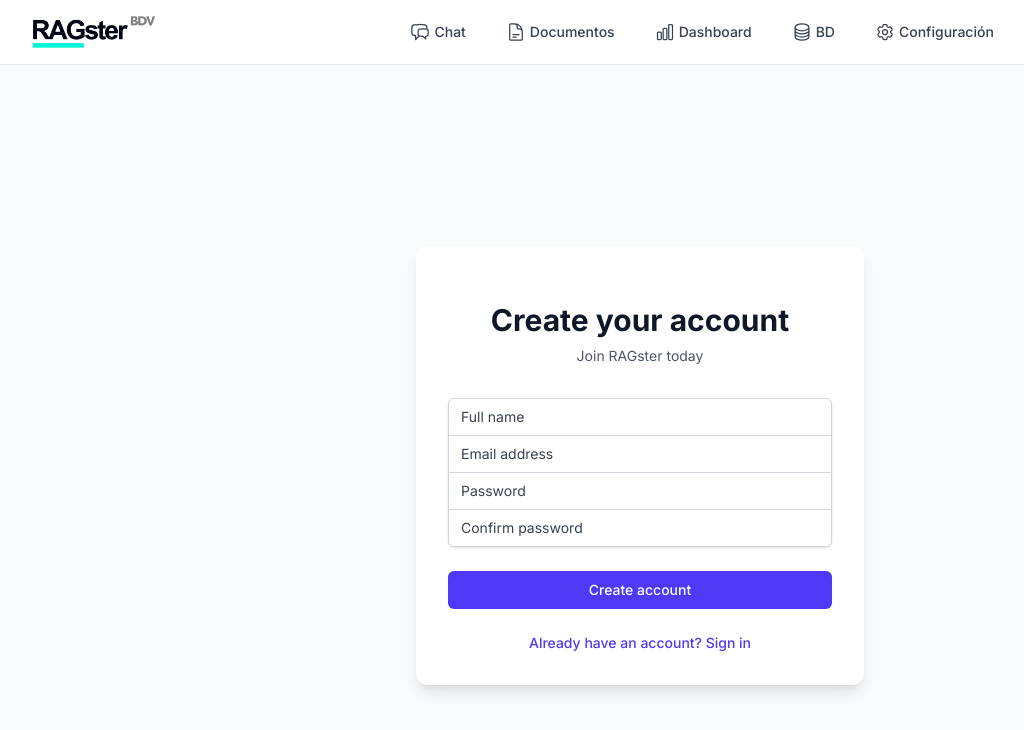
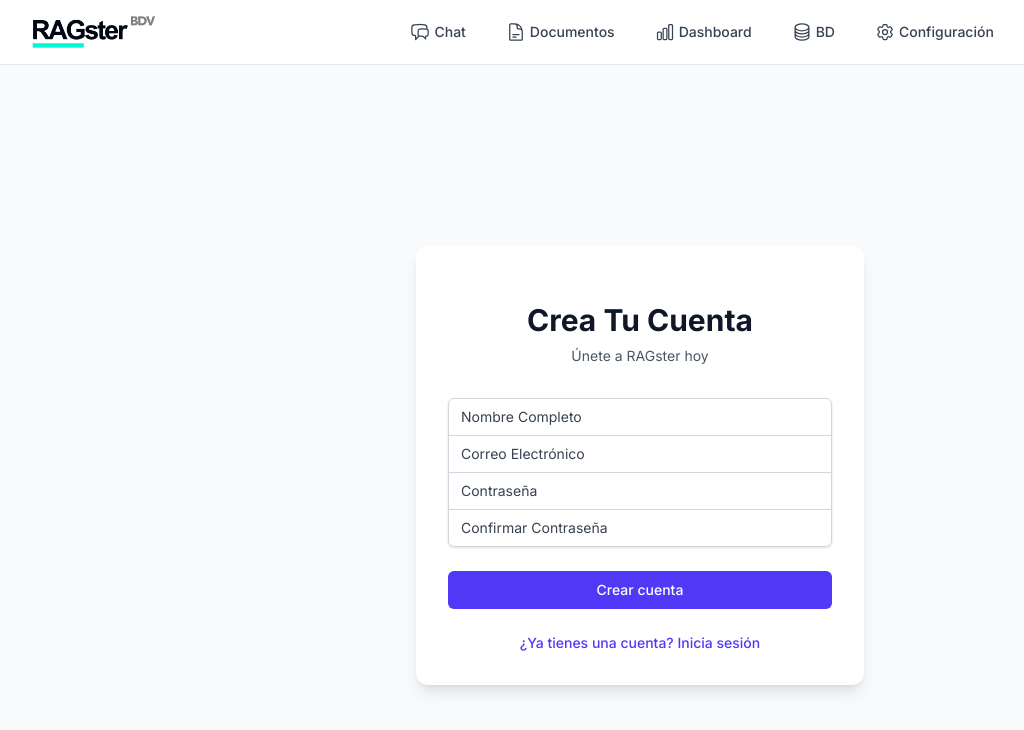
Before and after one commit to saptiva-ai/ragster, a Next.js app: page /auth/signup in a window 1280 px wide. Shown: the top 730 px of the page, without its empty margins (0-1024 px from the left). Built offline with nearby package versions, Linux system fonts and the light colour scheme; no server answers.

Commit message:
Changes in auth pages

```diff
--- a/package.json
+++ b/package.json
@@ -28,7 +28,6 @@
     "dotenv": "^16.5.0",
     "exceljs": "^4.4.0",
     "formidable": "^3.5.2",
-    "fs": "^0.0.1-security",
     "fs-extra": "^11.3.0",
     "jszip": "^3.10.1",
     "langchain": "^0.3.30",
--- a/src/app/auth/signin/page.tsx
+++ b/src/app/auth/signin/page.tsx
@@ -2,8 +2,11 @@
 
 import {signIn} from "next-auth/react";
 import {useState} from "react";
+import Link from "next/link";
+import {useRouter} from "next/navigation";
 
 export default function SignIn() {
+  const router = useRouter();
   const [error, setError] = useState<string | null>(null);
   const [isLoading, setIsLoading] = useState(false);
 
@@ -20,16 +23,17 @@ export default function SignIn() {
       const result = await signIn("credentials", {
         email,
         password,
-        redirect: true,
-        callbackUrl: "/",
+        redirect: false
       });
 
       if (result?.error) {
         setError(result.error);
+      } else {
+          router.push("/");
       }
     } catch (error) {
       console.error("Error during sign in:", error);
-      setError("An error occurred during sign in");
+      setError("Se produjo un error durante el inicio de sesión");
     } finally {
       setIsLoading(false);
     }
@@ -43,7 +47,7 @@ export default function SignIn() {
             Bienvenido a RAGster
           </h2>
           <p className="mt-2 text-sm text-gray-600">
-            Inicie sesión para continuar
+            Inicia sesión para continuar
           </p>
         </div>
         <form className="mt-8 space-y-6" onSubmit={handleSubmit}>
@@ -58,7 +62,7 @@ export default function SignIn() {
           <div className="rounded-md shadow-sm -space-y-px">
             <div>
               <label htmlFor="email" className="sr-only">
-                Email address
+                Correo Electrónico
               </label>
               <input
                 id="email"
@@ -67,12 +71,12 @@ export default function SignIn() {
                 autoComplete="email"
                 required
                 className="appearance-none rounded-none relative block w-full px-3 py-2 border border-gray-300 placeholder-gray-500 text-gray-900 rounded-t-md focus:outline-none focus:ring-indigo-500 focus:border-indigo-500 focus:z-10 sm:text-sm"
-                placeholder="Email address"
+                placeholder="Correo Electrónico"
               />
             </div>
             <div>
               <label htmlFor="password" className="sr-only">
-                Password
+                Contraseña
               </label>
               <input
                 id="password"
@@ -81,7 +85,7 @@ export default function SignIn() {
                 autoComplete="current-password"
                 required
                 className="appearance-none rounded-none relative block w-full px-3 py-2 border border-gray-300 placeholder-gray-500 text-gray-900 rounded-b-md focus:outline-none focus:ring-indigo-500 focus:border-indigo-500 focus:z-10 sm:text-sm"
-                placeholder="Password"
+                placeholder="Contraseña"
               />
             </div>
           </div>
@@ -92,8 +96,17 @@ export default function SignIn() {
               disabled={isLoading}
               className="group relative w-full flex justify-center py-2 px-4 border border-transparent text-sm font-medium rounded-md text-white bg-indigo-600 hover:bg-indigo-700 focus:outline-none focus:ring-2 focus:ring-offset-2 focus:ring-indigo-500 disabled:opacity-50 disabled:cursor-not-allowed"
             >
-              {isLoading ? "Signing in..." : "Sign in"}
+              {isLoading ? "Iniciando sesión..." : "Iniciar sesión"}
             </button>
+          </div>
+
+          <div className="text-sm text-center">
+            <Link
+              href="/auth/signup"
+              className="font-medium text-indigo-600 hover:text-indigo-500"
+            >
+              No tienes una cuenta? Crea una
+            </Link>
           </div>
         </form>
       </div>
--- a/src/app/auth/signup/page.tsx
+++ b/src/app/auth/signup/page.tsx
@@ -21,7 +21,7 @@ export default function SignUp() {
     const confirmPassword = formData.get('confirmPassword') as string;
 
     if (password !== confirmPassword) {
-      setError("Passwords don't match");
+      setError("Las contraseñas no coinciden");
       setIsLoading(false);
       return;
     }
@@ -42,13 +42,13 @@ export default function SignUp() {
       const data = await response.json();
 
       if (!response.ok) {
-        throw new Error(data.error || 'Something went wrong');
+        throw new Error(data.error || 'Algo salió mal');
       }
 
       // Redirect to sign in page after successful registration
       router.push('/auth/signin?registered=true');
     } catch (error) {
-      setError(error instanceof Error ? error.message : 'An error occurred');
+      setError(error instanceof Error ? error.message : 'Se produjo un error');
     } finally {
       setIsLoading(false);
     }
@@ -59,10 +59,10 @@ export default function SignUp() {
       <div className="max-w-md w-full space-y-8 p-8 bg-white rounded-xl shadow-lg">
         <div className="text-center">
           <h2 className="mt-6 text-3xl font-bold text-gray-900">
-            Create your account
+            Crea Tu Cuenta
           </h2>
           <p className="mt-2 text-sm text-gray-600">
-            Join RAGster today
+            Únete a RAGster hoy
           </p>
         </div>
         <form className="mt-8 space-y-6" onSubmit={handleSubmit}>
@@ -74,7 +74,7 @@ export default function SignUp() {
           <div className="rounded-md shadow-sm -space-y-px">
             <div>
               <label htmlFor="name" className="sr-only">
-                Full name
+                Nombre Completo
               </label>
               <input
                 id="name"
@@ -82,12 +82,12 @@ export default function SignUp() {
                 type="text"
                 required
                 className="appearance-none rounded-none relative block w-full px-3 py-2 border border-gray-300 placeholder-gray-500 text-gray-900 rounded-t-md focus:outline-none focus:ring-indigo-500 focus:border-indigo-500 focus:z-10 sm:text-sm"
-                placeholder="Full name"
+                placeholder="Nombre Completo"
               />
             </div>
             <div>
               <label htmlFor="email" className="sr-only">
-                Email address
+                Correo Electrónico
               </label>
               <input
                 id="email"
@@ -96,12 +96,12 @@ export default function SignUp() {
                 autoComplete="email"
                 required
                 className="appearance-none rounded-none relative block w-full px-3 py-2 border border-gray-300 placeholder-gray-500 text-gray-900 focus:outline-none focus:ring-indigo-500 focus:border-indigo-500 focus:z-10 sm:text-sm"
-                placeholder="Email address"
+                placeholder="Correo Electrónico"
               />
             </div>
             <div>
               <label htmlFor="password" className="sr-only">
-                Password
+                Contraseña
               </label>
               <input
                 id="password"
@@ -110,12 +110,12 @@ export default function SignUp() {
                 autoComplete="new-password"
                 required
                 className="appearance-none rounded-none relative block w-full px-3 py-2 border border-gray-300 placeholder-gray-500 text-gray-900 focus:outline-none focus:ring-indigo-500 focus:border-indigo-500 focus:z-10 sm:text-sm"
-                placeholder="Password"
+                placeholder="Contraseña"
               />
             </div>
             <div>
               <label htmlFor="confirmPassword" className="sr-only">
-                Confirm password
+                Confirmar Contraseña
               </label>
               <input
                 id="confirmPassword"
@@ -124,7 +124,7 @@ export default function SignUp() {
                 autoComplete="new-password"
                 required
                 className="appearance-none rounded-none relative block w-full px-3 py-2 border border-gray-300 placeholder-gray-500 text-gray-900 rounded-b-md focus:outline-none focus:ring-indigo-500 focus:border-indigo-500 focus:z-10 sm:text-sm"
-                placeholder="Confirm password"
+                placeholder="Confirmar Contraseña"
               />
             </div>
           </div>
@@ -135,7 +135,7 @@ export default function SignUp() {
               disabled={isLoading}
               className="group relative w-full flex justify-center py-2 px-4 border border-transparent text-sm font-medium rounded-md text-white bg-indigo-600 hover:bg-indigo-700 focus:outline-none focus:ring-2 focus:ring-offset-2 focus:ring-indigo-500 disabled:opacity-50 disabled:cursor-not-allowed"
             >
-              {isLoading ? 'Creating account...' : 'Create account'}
+              {isLoading ? 'Creando cuenta...' : 'Crear cuenta'}
             </button>
           </div>
 
@@ -144,7 +144,7 @@ export default function SignUp() {
               href="/auth/signin"
               className="font-medium text-indigo-600 hover:text-indigo-500"
             >
-              Already have an account? Sign in
+              ¿Ya tienes una cuenta? Inicia sesión
             </Link>
           </div>
         </form>
--- a/src/lib/auth.ts
+++ b/src/lib/auth.ts
@@ -45,16 +45,11 @@ export const authOptions: NextAuthOptions = {
           .collection("users")
           .findOne({email: credentials.email});
 
-        // Verificar si el usuario existe
-        if (!user) {
-          throw new Error("No se encontró un usuario con este correo");
-        }
+        // Verificar si el usuario existe y la contraseña es correcta
+        const isValid = user && await compare(credentials.password, user.password);
 
-        // Verificar contraseña
-        const isValid = await compare(credentials.password, user.password);
-
-        if (!isValid) {
-          throw new Error("Contraseña inválida");
+        if (!user || !isValid) {
+          throw new Error("Credenciales inválidas");
         }
 
         // Retornar datos del usuario
```
Also changed, not shown: src/app/settings/page.tsx (+28 -3 lines), 2 other files (tests, documents, lock files or other folders).
